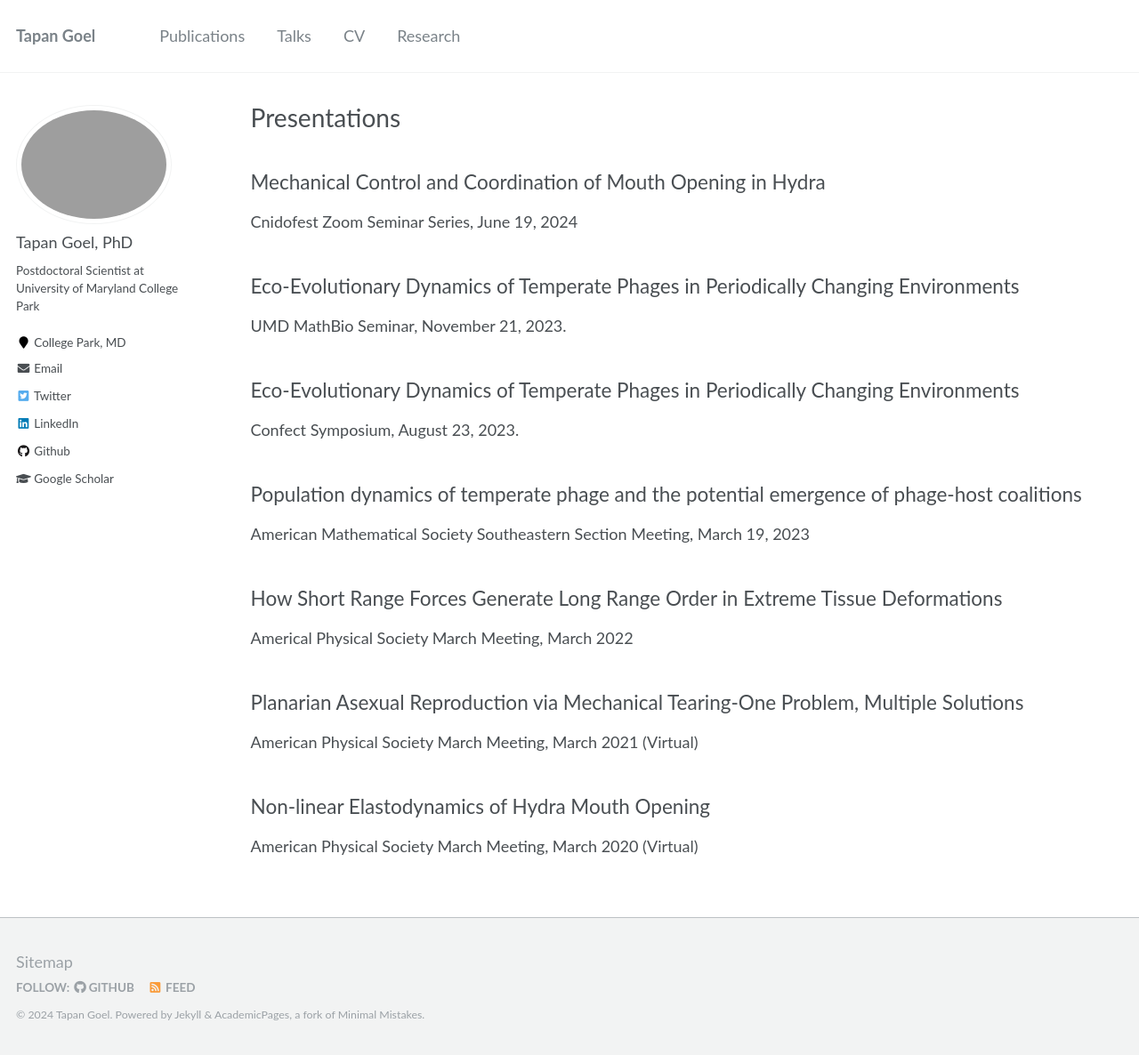
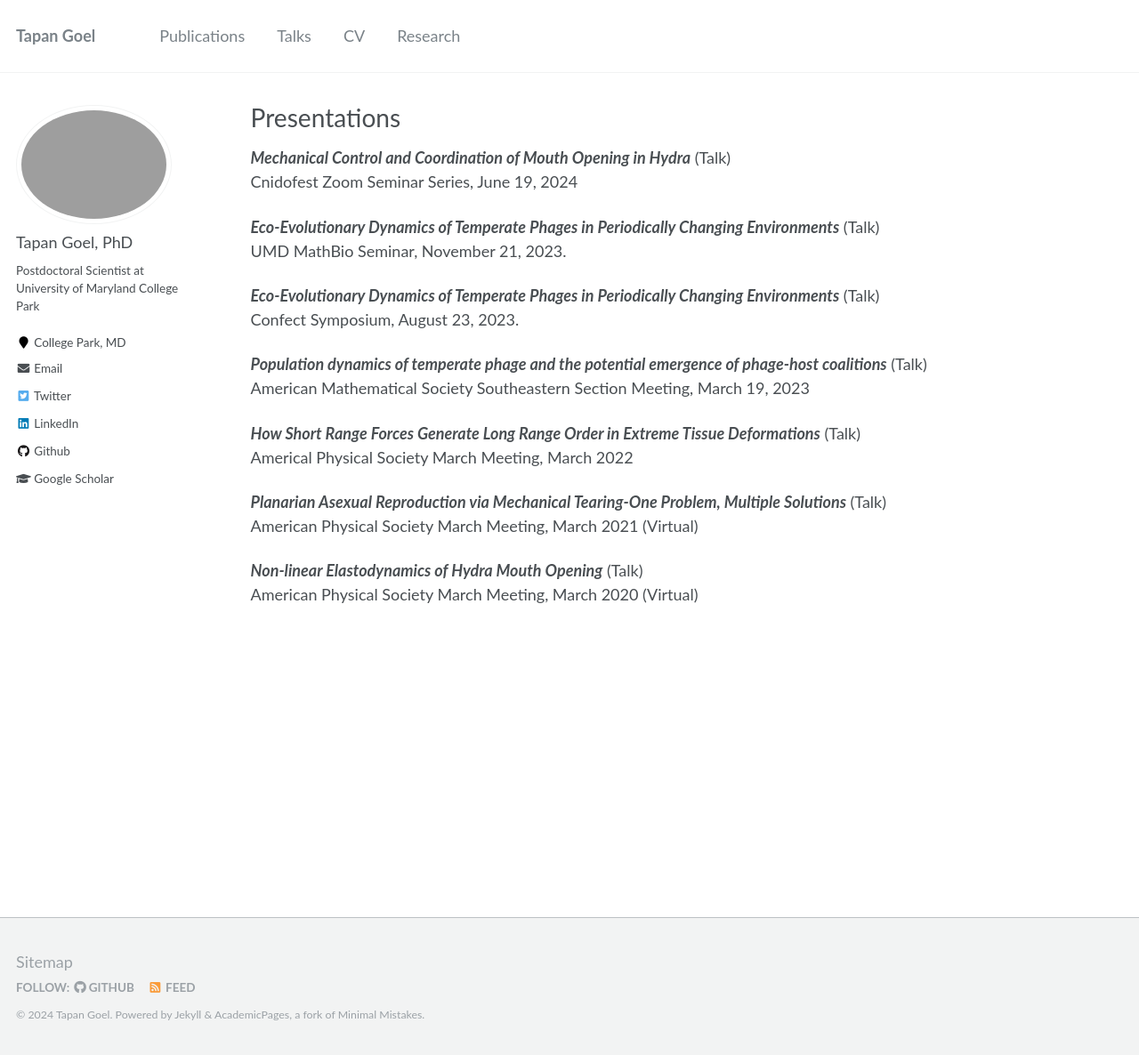
Before and after one commit to tapangoel1994/tapangoel1994.github.io, a Jekyll site: the page built from _pages/talks.md, in a window 1280 px wide and 1187 px high. Shown: the whole window at 89% size. Built offline with Jekyll 4.4.1, drawn with Linux system fonts in a browser that asks for light colours.

Commit message:
Update talks.md

```diff
--- a/_pages/talks.md
+++ b/_pages/talks.md
@@ -1,26 +1,26 @@
 ---
 layout: archive
 title: "Presentations"
-permalink: /talks/
+permalink: /presentations/
 author_profile: true
 ---
-## Mechanical Control and Coordination of Mouth Opening in Hydra
+***Mechanical Control and Coordination of Mouth Opening in Hydra*** (Talk)\
 Cnidofest Zoom Seminar Series, June 19, 2024
 
-## Eco-Evolutionary Dynamics of Temperate Phages in Periodically Changing Environments
+***Eco-Evolutionary Dynamics of Temperate Phages in Periodically Changing Environments*** (Talk)\
 UMD MathBio Seminar, November 21, 2023.
 
-## Eco-Evolutionary Dynamics of Temperate Phages in Periodically Changing Environments
+***Eco-Evolutionary Dynamics of Temperate Phages in Periodically Changing Environments*** (Talk)\
 Confect Symposium, August 23, 2023.
 
-## Population dynamics of temperate phage and the potential emergence of phage-host coalitions
+***Population dynamics of temperate phage and the potential emergence of phage-host coalitions*** (Talk)\
 American Mathematical Society Southeastern Section Meeting, March 19, 2023
 
-## How Short Range Forces Generate Long Range Order in Extreme Tissue Deformations
+***How Short Range Forces Generate Long Range Order in Extreme Tissue Deformations*** (Talk)\
 Americal Physical Society March Meeting, March 2022
 
-## Planarian Asexual Reproduction via Mechanical Tearing-One Problem, Multiple Solutions
+***Planarian Asexual Reproduction via Mechanical Tearing-One Problem, Multiple Solutions*** (Talk)\
 American Physical Society March Meeting, March 2021 (Virtual)
 
-## Non-linear Elastodynamics of Hydra Mouth Opening
+***Non-linear Elastodynamics of Hydra Mouth Opening*** (Talk)\
 American Physical Society March Meeting, March 2020 (Virtual)
```
